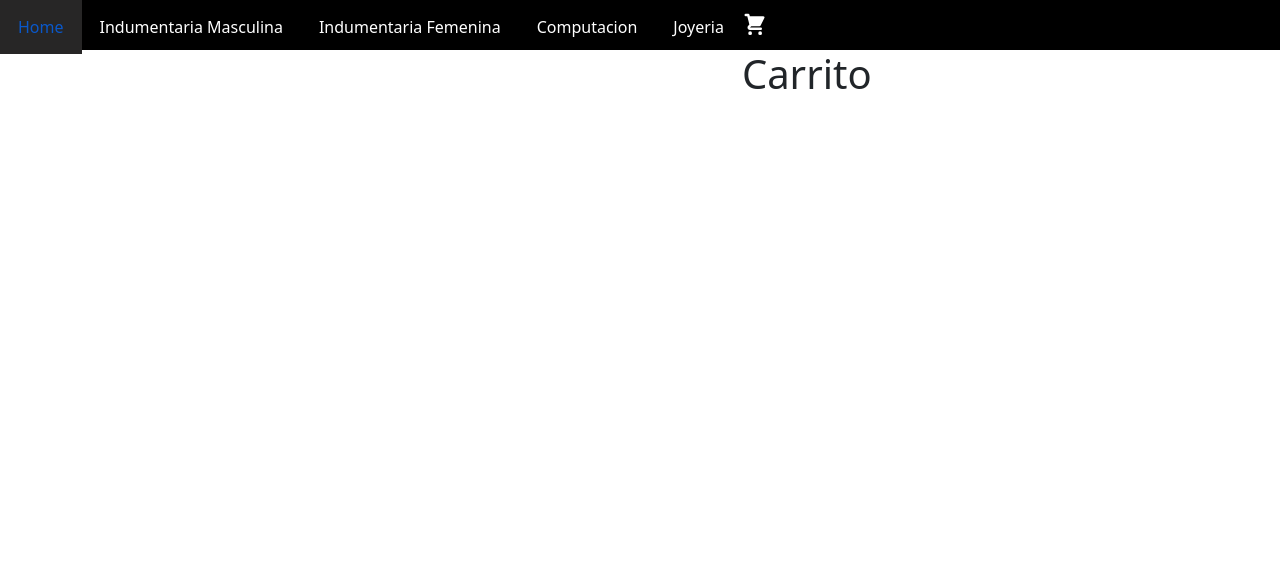
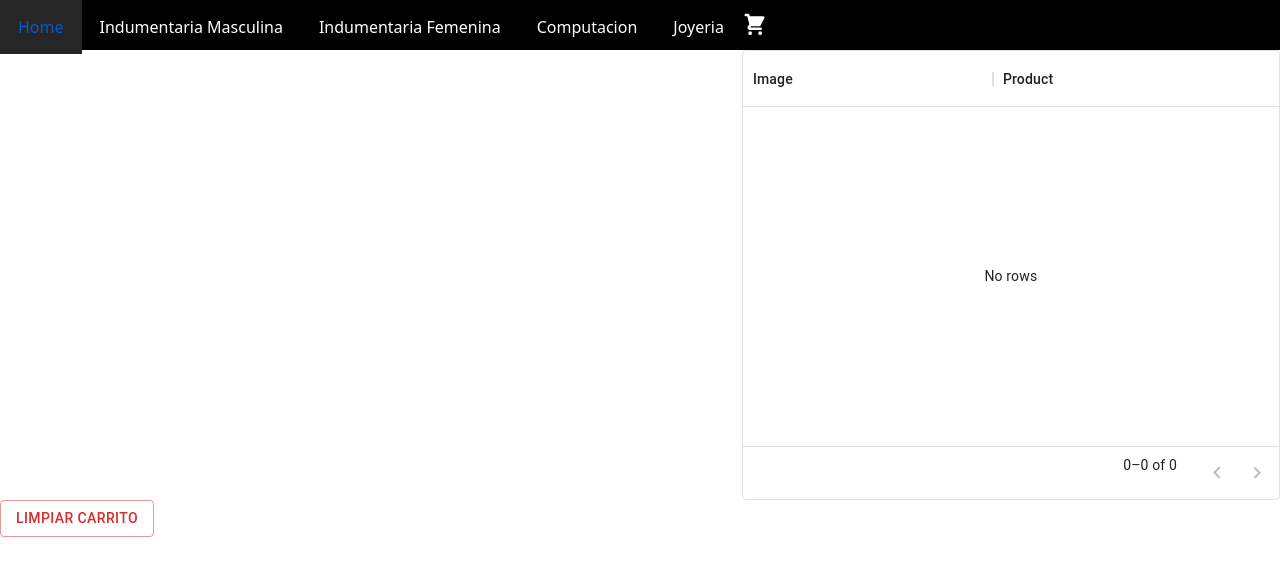
Before and after one commit to ramiroalfano/ragnarclorhesreact-alfano, a React (Create React App) app: page /cart in a window 1280 px wide. Shown: the top 576 px of the page. Built offline with nearby package versions, Linux system fonts and the light colour scheme.

Commit message:
desafio cart view

```diff
--- a/package.json
+++ b/package.json
@@ -3,6 +3,10 @@
   "version": "0.1.0",
   "private": true,
   "dependencies": {
+    "@emotion/react": "^11.10.4",
+    "@emotion/styled": "^11.10.4",
+    "@mui/material": "^5.10.7",
+    "@mui/x-data-grid": "^5.17.4",
     "@testing-library/jest-dom": "^5.16.5",
     "@testing-library/react": "^13.3.0",
     "@testing-library/user-event": "^13.5.0",
--- a/src/App.js
+++ b/src/App.js
@@ -17,7 +17,7 @@ function App() {
 
   return (
     <ShopProvider>
-    <BrowserRouter>
+      <BrowserRouter>
       <NavBar />
       <Routes>
         <Route path="/" element={<ItemListContainer/>}/>
@@ -26,7 +26,7 @@ function App() {
         <Route path="/cart" element={<Cart/>}/>
         <Route path="*" element={<NotFound/>}/>
       </Routes>
-    </BrowserRouter>
+      </BrowserRouter>
     </ShopProvider>
   );
 }
--- a/src/components/ItemDetail/index.jsx
+++ b/src/components/ItemDetail/index.jsx
@@ -34,7 +34,7 @@ const ItemDetail = ({ product }) => {
                     {qty ? (
                     <button className="botonfinalizacion" onClick={handleFinish}>Finalizar compra</button>
                 ) : (
-                    <ItemCount stock={10} initial={1} onAdd={addCart} />
+                    <ItemCount stock={20} initial={1} onAdd={addCart} />
                 )}
             </div>
                     </div>
--- a/src/container/CartContainer/index.jsx
+++ b/src/container/CartContainer/index.jsx
@@ -1,9 +1,61 @@
-import React from 'react'
+import React, { useContext } from 'react'
+import { Shop } from '../../context/ShopProvider';
+import { DataGrid } from '@mui/x-data-grid';
+import { Button } from '@mui/material';
 
 const Cart = () => {
+
+const {cart, removeItem, clearCart} = useContext(Shop);
+
+const renderImage = (image) => {
+    return(
+    <img src={image.value} alt="cart-product" style={{height: '150px'}}></img>
+    )
+}
+
+const renderRemoveButton = (item) => {
+    const product = item.value
+    return (
+    <Button onClick={()=> removeItem(product)} variant="contained" color="error">
+    Remove
+    </Button>
+    )
+}
+
+const columns = [
+    { field: 'image', headerName: 'Image', width: 250, renderCell: renderImage},
+    { field: 'title', headerName: 'Product', width: 450 },
+    { field: 'quantity', headerName: 'Quantity', width: 80 },
+    {
+    field: 'remove',
+    headerName: 'Remove',
+    renderCell: renderRemoveButton,
+    width: 120,
+    },
+];
+const filas = []
+cart.forEach(item => {
+    filas.push({
+    id: item.id,
+    image: item.image,
+    title: item.title,
+    quantity: item.quantity,
+    remove: item,
+    })
+})
+
 return (
-    <h1 className='carttitulo'>Carrito</h1>
-)
+    <div style={{ height: 450, width: "100%" }}>
+    <DataGrid
+        rows={filas}
+        columns={columns}
+        pageSize={5}
+        rowsPerPageOptions={[5]}
+        rowHeight={'150px'}
+    />
+    <Button onClick={clearCart} color="error" variant="outlined">Limpiar Carrito</Button>
+    </div>
+);
 }
 
 export default Cart;
--- a/src/container/CartContainer/style.css
+++ /dev/null
@@ -1,5 +0,0 @@
-.carttitulo{
-    text-align: center;
-    font-size: large;
-    background-color: red;
-}
--- a/src/context/ShopProvider.jsx
+++ b/src/context/ShopProvider.jsx
@@ -1,6 +1,5 @@
 import React, { useState } from 'react'
 import { createContext } from "react";
-
 
 export const Shop = createContext();
 
@@ -32,9 +31,17 @@ const ShopProvider = ({children}) => {
         return cart.some(product => product.id === id)
     }
 
+    const removeItem = (itemToRemove) => {
+        const filteredProducts = cart.filter(item => item !== itemToRemove);
+        setCart(filteredProducts)
+    }
+
+    const clearCart = () => {
+        setCart([]);
+    }
 
     return (
-        <Shop.Provider value={{ cart, addItem }}>
+        <Shop.Provider value={{ cart, addItem, removeItem, clearCart}}>
             {children}
         </Shop.Provider>
     )
```
Also changed, not shown: 1 other file (tests, documents, lock files or other folders).
